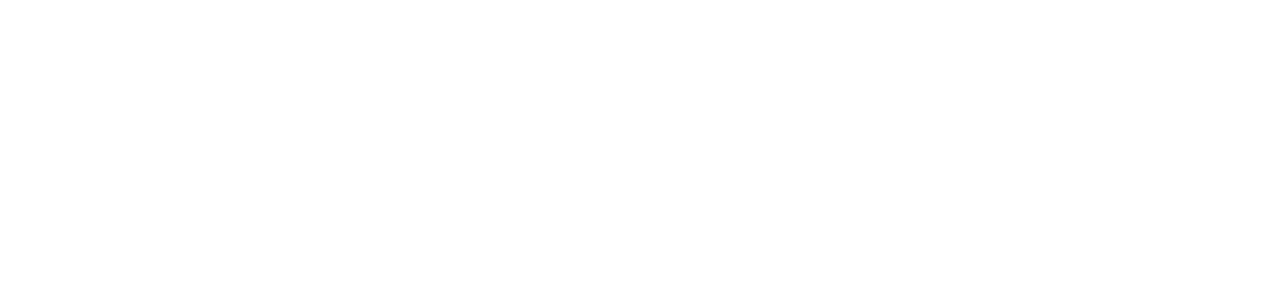
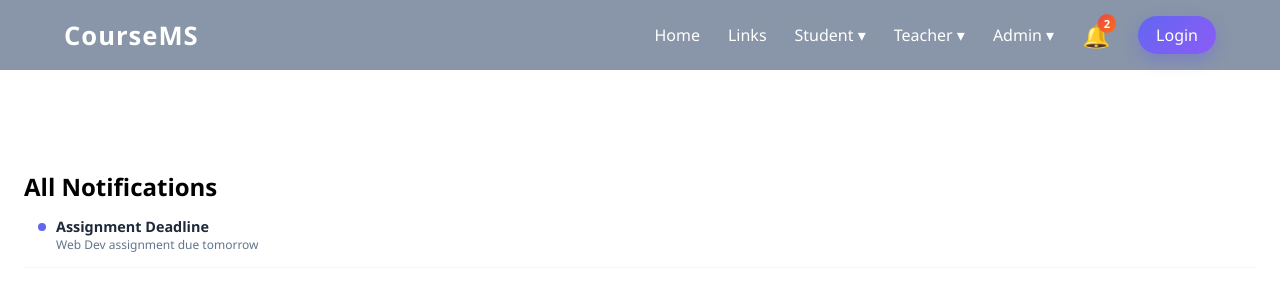
Before and after one commit to raghavendra-kumar04/academic-course-management-system, a React (Vite) app in the folder Frontend/: page /notifications in a window 1280 px wide. Before the commit this address had no page. Shown: the top 300 px of the page. Built offline with nearby package versions, Linux system fonts and the light colour scheme.

Commit message:
added notification feature

```diff
--- a/Frontend/src/App.jsx
+++ b/Frontend/src/App.jsx
@@ -20,6 +20,8 @@
 import CourseSetup from "./Pages/admin/CourseSetup";
 import AcademicCalendar from "./Pages/admin/AcademicCalendar";
 import Reports from "./Pages/admin/Reports";
+
+import Notifications from "./Pages/Notifications";
 
 function App() {
   return (
@@ -44,6 +46,7 @@
       <Route path="/admin/courses" element={<CourseSetup />} />
       <Route path="/admin/calendar" element={<AcademicCalendar />} />
       <Route path="/admin/reports" element={<Reports />} />
+      <Route path="/notifications" element={<Notifications />} />
     </Routes>
     </BrowserRouter>
   );
--- /dev/null
+++ b/Frontend/src/Pages/Notifications.jsx
@@ -0,0 +1,17 @@
+import Navbar from "../components/common/Navbar";
+import NotificationItem from "../components/notifications/NotificationItem";
+
+export default function Notifications() {
+  return (
+    <>
+      <Navbar />
+      <div style={{ padding: "100px 24px" }}>
+        <h2>All Notifications</h2>
+        <NotificationItem
+          title="Assignment Deadline"
+          message="Web Dev assignment due tomorrow"
+        />
+      </div>
+    </>
+  );
+}
--- a/Frontend/src/components/common/Navbar.jsx
+++ b/Frontend/src/components/common/Navbar.jsx
@@ -1,5 +1,6 @@
 import "./navbar.css";
 import { Link } from "react-router-dom";
+import NotificationBell from "../notifications/NotificationBell";
 
 export default function Navbar() {
   return (
@@ -53,6 +54,8 @@
             </ul>
           </li>
 
+          <NotificationBell />
+
           <li><Link to="/login" className="nav-btn">Login</Link></li>
         </ul>
       </div>
--- /dev/null
+++ b/Frontend/src/components/notifications/NotificationBell.jsx
@@ -0,0 +1,59 @@
+// components/notifications/NotificationBell.jsx
+import { useState } from "react";
+import NotificationItem from "./NotificationItem";
+import "./notification.css";
+
+export default function NotificationBell() {
+  const [open, setOpen] = useState(false);
+
+  const notifications = [
+    {
+      title: "Assignment Posted",
+      message: "New DBMS assignment is available"
+    },
+    {
+      title: "Grade Updated",
+      message: "Your ML grade has been published"
+    }
+  ];
+
+  return (
+    <div className="notification-wrapper">
+      <div
+        className="notification-bell"
+        onClick={() => setOpen(!open)}
+      >
+        🔔
+        {notifications.length > 0 && (
+          <span className="notification-badge">
+            {notifications.length}
+          </span>
+        )}
+      </div>
+
+      {open && (
+        <div className="notification-dropdown">
+          <div className="notification-header">
+            Notifications
+          </div>
+
+          <div className="notification-list">
+            {notifications.length === 0 ? (
+              <div className="notification-empty">
+                No new notifications
+              </div>
+            ) : (
+              notifications.map((n, i) => (
+                <NotificationItem
+                  key={i}
+                  title={n.title}
+                  message={n.message}
+                />
+              ))
+            )}
+          </div>
+        </div>
+      )}
+    </div>
+  );
+}
--- /dev/null
+++ b/Frontend/src/components/notifications/NotificationItem.jsx
@@ -0,0 +1,14 @@
+// components/notifications/NotificationItem.jsx
+import "./notification.css";
+
+export default function NotificationItem({ title, message }) {
+  return (
+    <div className="notification-item">
+      <div className="notification-dot" />
+      <div className="notification-content">
+        <h4>{title}</h4>
+        <p>{message}</p>
+      </div>
+    </div>
+  );
+}
--- /dev/null
+++ b/Frontend/src/components/notifications/notification.css
@@ -0,0 +1,110 @@
+/* components/notifications/notification.css */
+
+.notification-wrapper {
+  position: relative;
+}
+
+/* Bell Icon */
+.notification-bell {
+  cursor: pointer;
+  font-size: 1.4rem;
+  color: white;
+  position: relative;
+  transition: transform 0.3s ease;
+}
+
+.notification-bell:hover {
+  transform: rotate(-10deg) scale(1.1);
+}
+
+/* Badge */
+.notification-badge {
+  position: absolute;
+  top: -6px;
+  right: -6px;
+  background: linear-gradient(135deg, #ef4444, #f97316);
+  color: white;
+  font-size: 0.7rem;
+  padding: 2px 6px;
+  border-radius: 999px;
+  font-weight: 700;
+}
+
+/* Dropdown */
+.notification-dropdown {
+  position: absolute;
+  right: 0;
+  top: 44px;
+  width: 320px;
+  background: white;
+  border-radius: 14px;
+  box-shadow: 0 25px 50px rgba(0,0,0,0.2);
+  overflow: hidden;
+  animation: dropFade 0.35s ease;
+  z-index: 999;
+}
+
+.notification-header {
+  padding: 14px;
+  font-weight: 700;
+  color: #4f46e5;
+  background: linear-gradient(135deg, #eef2ff, #fdf4ff);
+}
+
+.notification-list {
+  max-height: 320px;
+  overflow-y: auto;
+}
+
+/* Individual Item */
+.notification-item {
+  padding: 14px;
+  display: flex;
+  gap: 10px;
+  border-bottom: 1px solid #f1f5f9;
+  cursor: pointer;
+  transition: background 0.3s ease;
+}
+
+.notification-item:hover {
+  background: #eef2ff;
+}
+
+.notification-dot {
+  width: 8px;
+  height: 8px;
+  background: #6366f1;
+  border-radius: 50%;
+  margin-top: 6px;
+}
+
+.notification-content h4 {
+  font-size: 0.9rem;
+  margin: 0;
+  color: #1e293b;
+}
+
+.notification-content p {
+  font-size: 0.75rem;
+  color: #64748b;
+}
+
+/* Empty */
+.notification-empty {
+  padding: 20px;
+  text-align: center;
+  color: #94a3b8;
+  font-size: 0.85rem;
+}
+
+/* Animation */
+@keyframes dropFade {
+  from {
+    opacity: 0;
+    transform: translateY(-15px) scale(0.95);
+  }
+  to {
+    opacity: 1;
+    transform: translateY(0) scale(1);
+  }
+}
```
